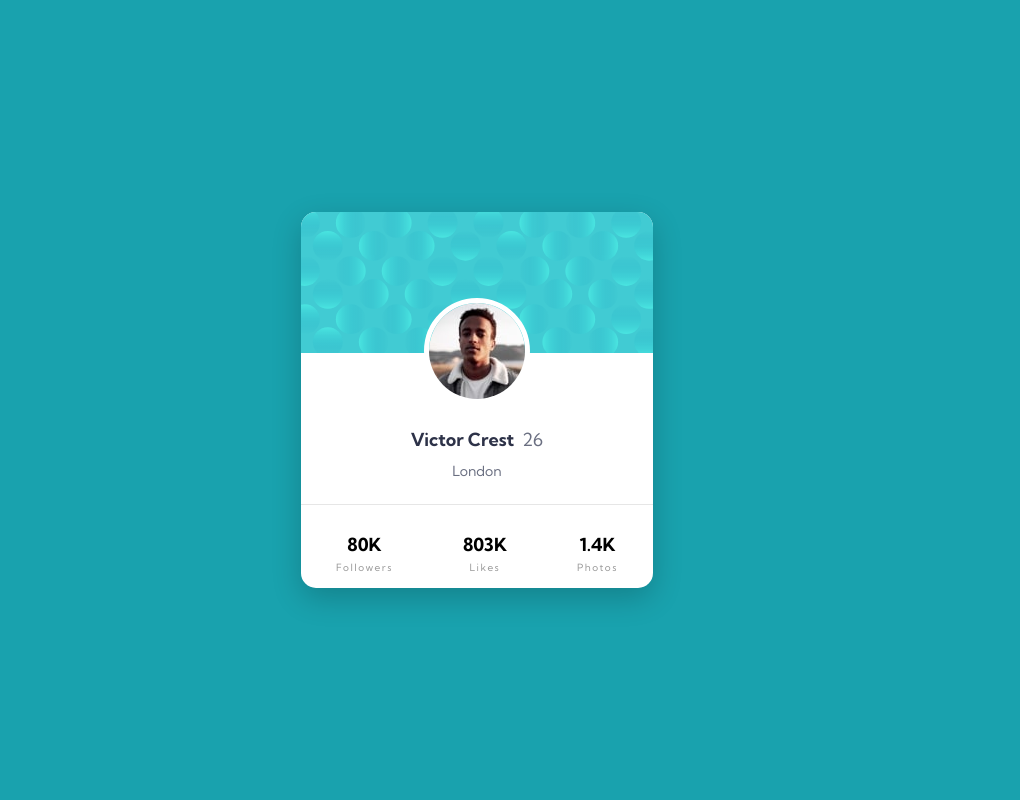
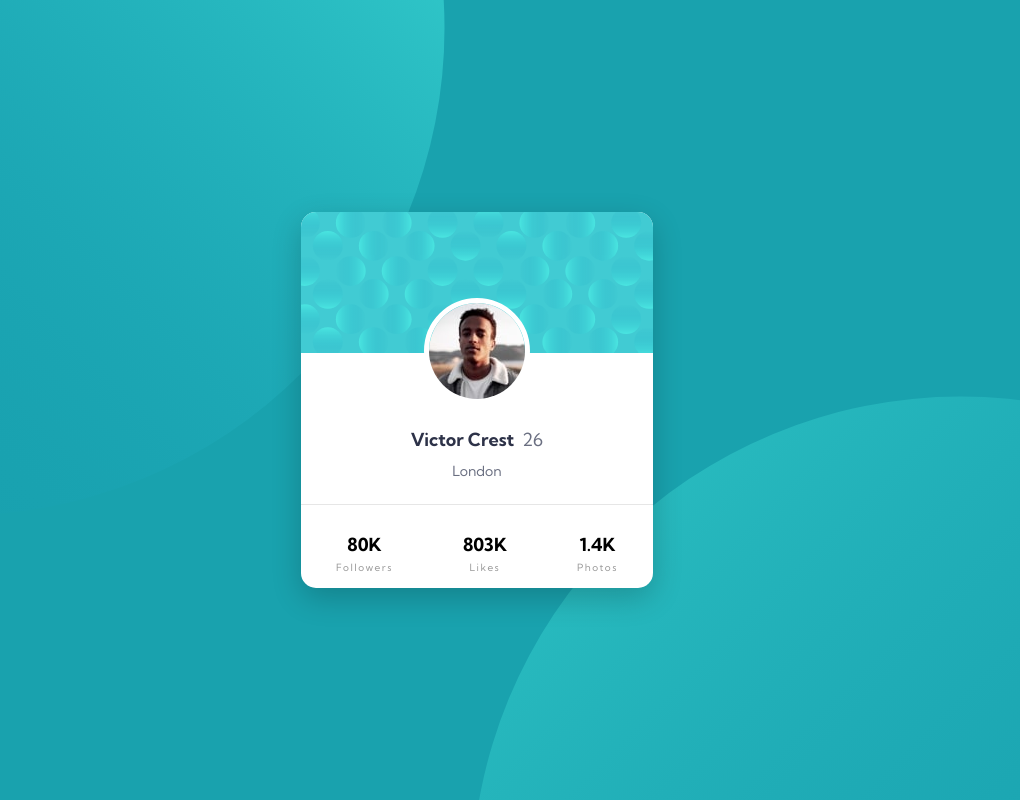
Before and after one commit to JulianGrosso/FrontendMentor-Profile-Card, a plain HTML site: page index.html in a window 1280 px wide. Shown: the whole page, without its empty margins (163-1183 px from the left). Drawn offline with Linux system fonts and the light colour scheme.

Commit message:
FrontendMentor Profile Card v1.3.2

```diff
--- a/styles/style.css
+++ b/styles/style.css
@@ -19,8 +19,8 @@ body {
 	height: 100vh;
 	width: 100vw;
 
-	background-image: url("assets/bg-pattern-top.svg"),
-		url("assets/bg-pattern-bottom.svg");
+	background-image: url("../assets/bg-pattern-top.svg"),
+		url("../assets/bg-pattern-bottom.svg");
 	background-repeat: no-repeat, no-repeat;
 	background-position: right 52.5vw bottom 35.5vh, left 49.5vw top 49.5vh;
 }
```
